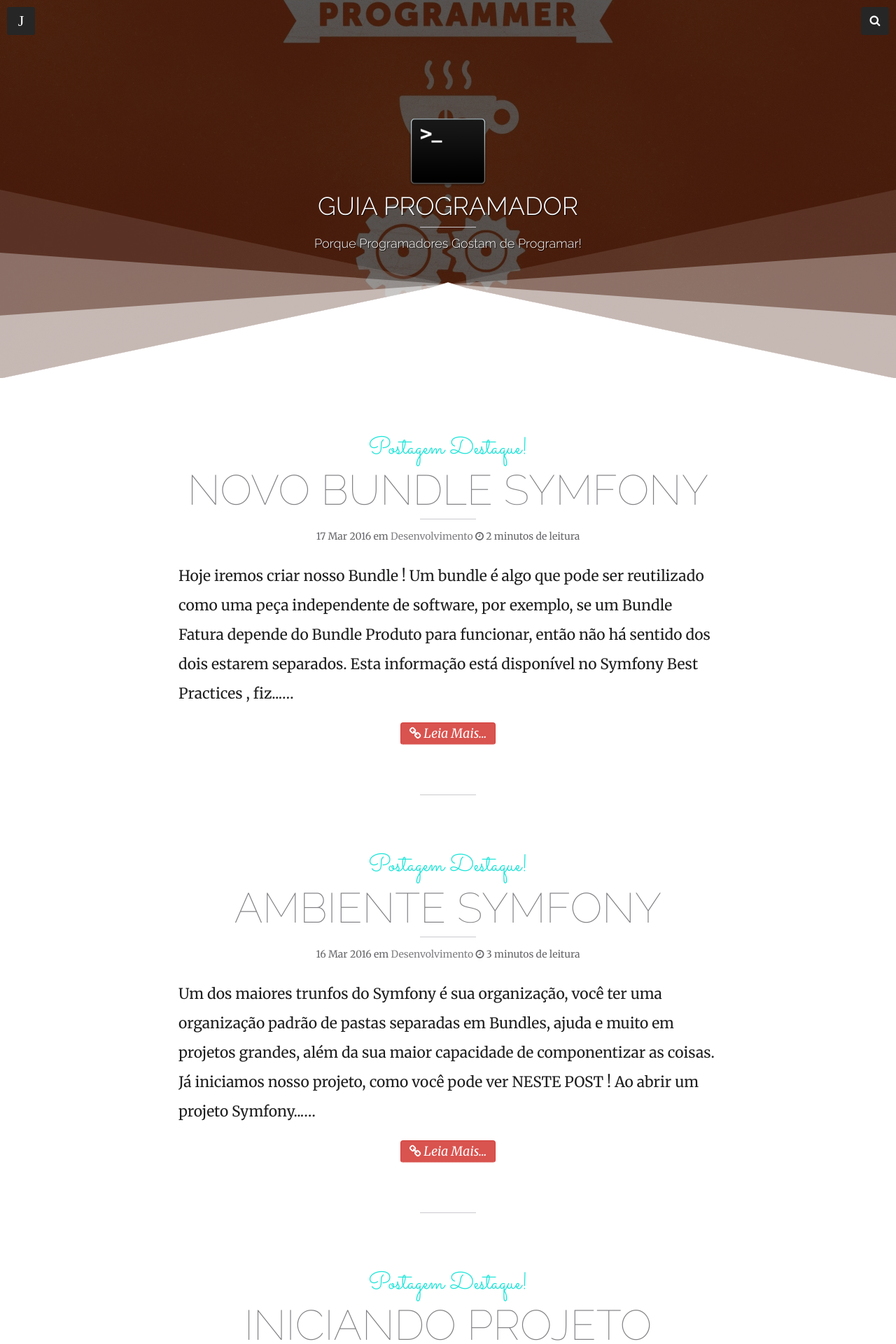
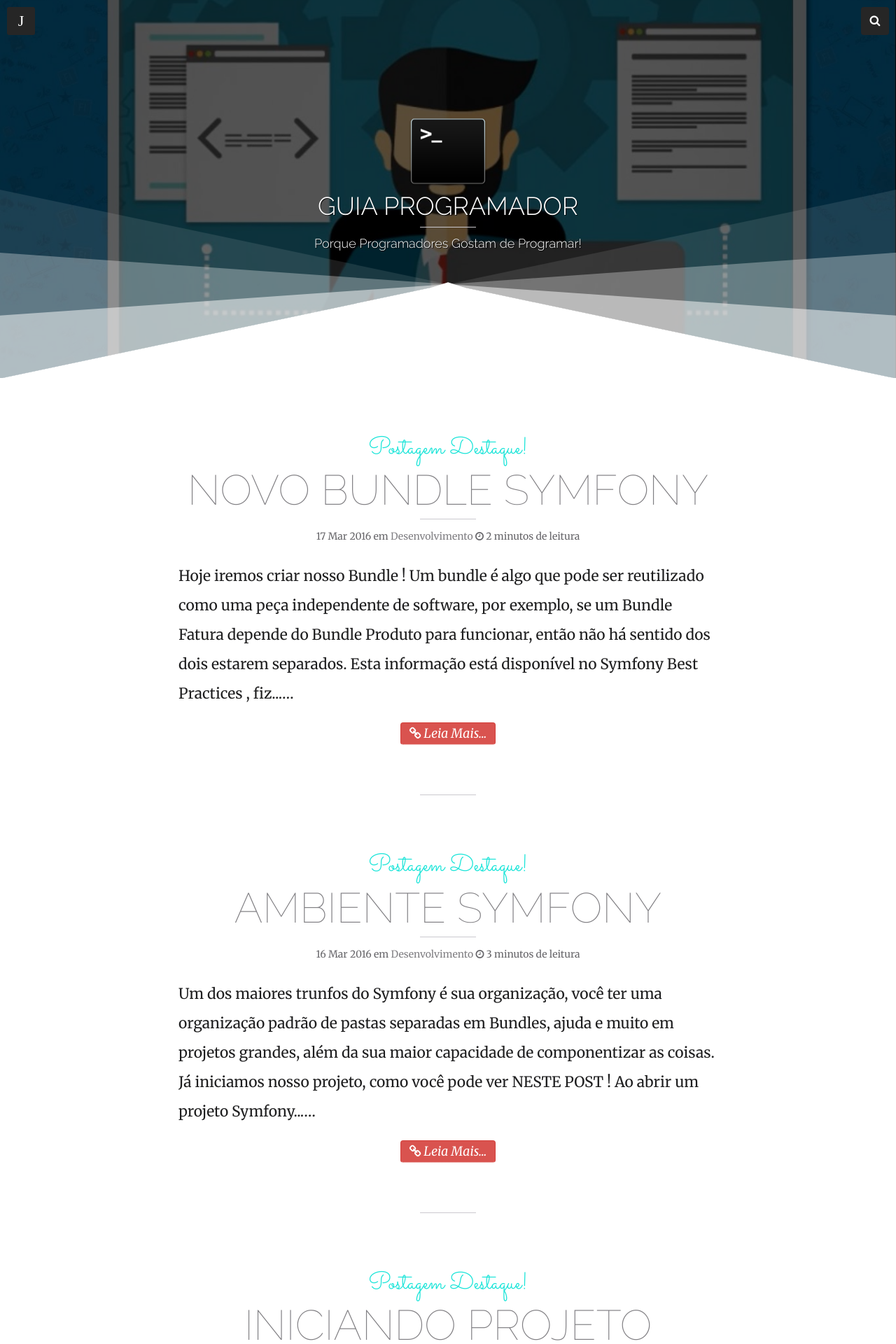
Before and after one commit to jhoemrs/old_theme, a Jekyll site: the page built from index.html, in a window 1280 px wide. Shown: the top 1920 px of the page at 70% size. Built offline with Jekyll 4.4.1, drawn with Linux system fonts in a browser that asks for light colours; nearby versions of some CDN libraries; the list of posts is cut into pages by our own code.

Commit message:
Alter Image.

```diff
--- a/_config.yml
+++ b/_config.yml
@@ -3,7 +3,7 @@
 logo:             minhaLogo.png
 disqus_shortname: jhoemrs
 # Assign a default image for your site's header and footer
-default_bg:       geekdefault1.jpg
+default_bg:       geekdefault3.jpg
 search:           true
 share:            true
 # Read Time is a calculator tp provide post read-time based on word count. Usage is recommended.
```
Also changed, not shown: images/geekdefault3.jpg (added).
